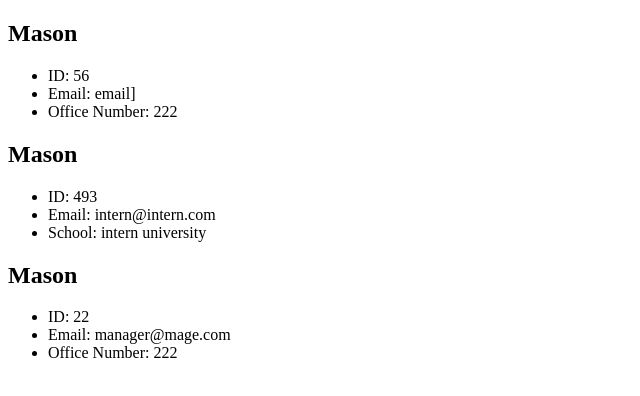
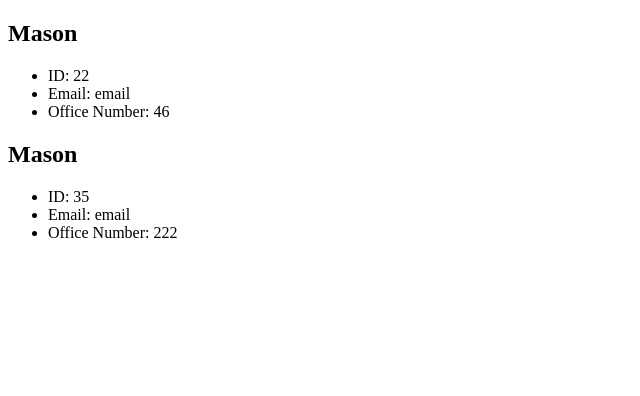
Before and after one commit to MasonMarc/Team-Profile-Generator, a plain HTML site: page dist/team.html in a window 1280 px wide. Shown: the whole page, without its empty margins (0-640 px from the left). Drawn offline with Linux system fonts and the light colour scheme.

Commit message:
added end of html to end of program

```diff
--- a/dist/team.html
+++ b/dist/team.html
@@ -9,27 +9,19 @@
 <body>
 
 
-</body>
-</html>
+
 <article>
         <h2>Mason</h2>
         <ul>
-          <li>ID: 56</li>
-          <li>Email: email]</li>
+          <li>ID: 22</li>
+          <li>Email: email</li>
+          <li>Office Number: 46</li>
+        </ul>
+      </article><article>
+        <h2>Mason</h2>
+        <ul>
+          <li>ID: 35</li>
+          <li>Email: email</li>
           <li>Office Number: 222</li>
         </ul>
-      </article><article>
-    <h2>Mason</h2>
-    <ul>
-      <li>ID: 493</li>
-      <li>Email: intern@intern.com</li>
-      <li>School: intern university</li>
-    </ul>
-  </article><article>
-        <h2>Mason</h2>
-        <ul>
-          <li>ID: 22</li>
-          <li>Email: manager@mage.com</li>
-          <li>Office Number: 222</li>
-        </ul>
-      </article>
+      </article><body><html>
--- a/index.js
+++ b/index.js
@@ -144,6 +144,11 @@ const addMore = () => {
             if (answer.select === 'yes') {
                 empChoice();
             }
+            else if (answer.select === 'no'){
+                fs.appendFile('./dist/team.html', `<body><html>`,function (err) {
+                    if (err) throw err;
+                })
+            }
 
         })
 }
```
